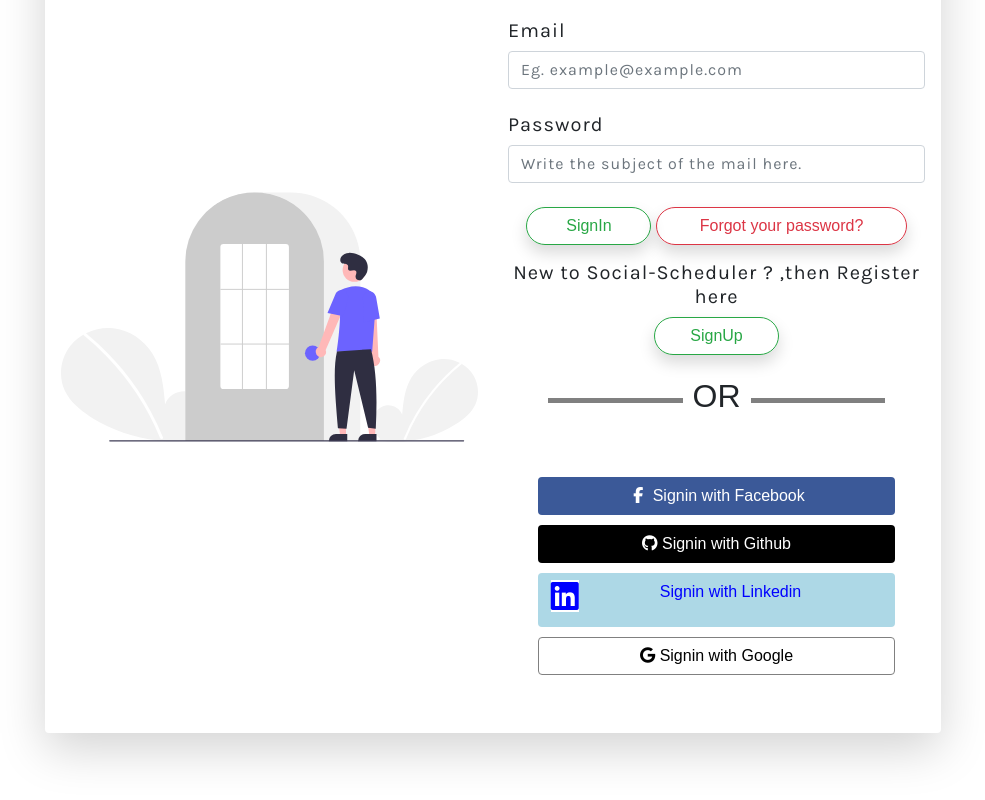
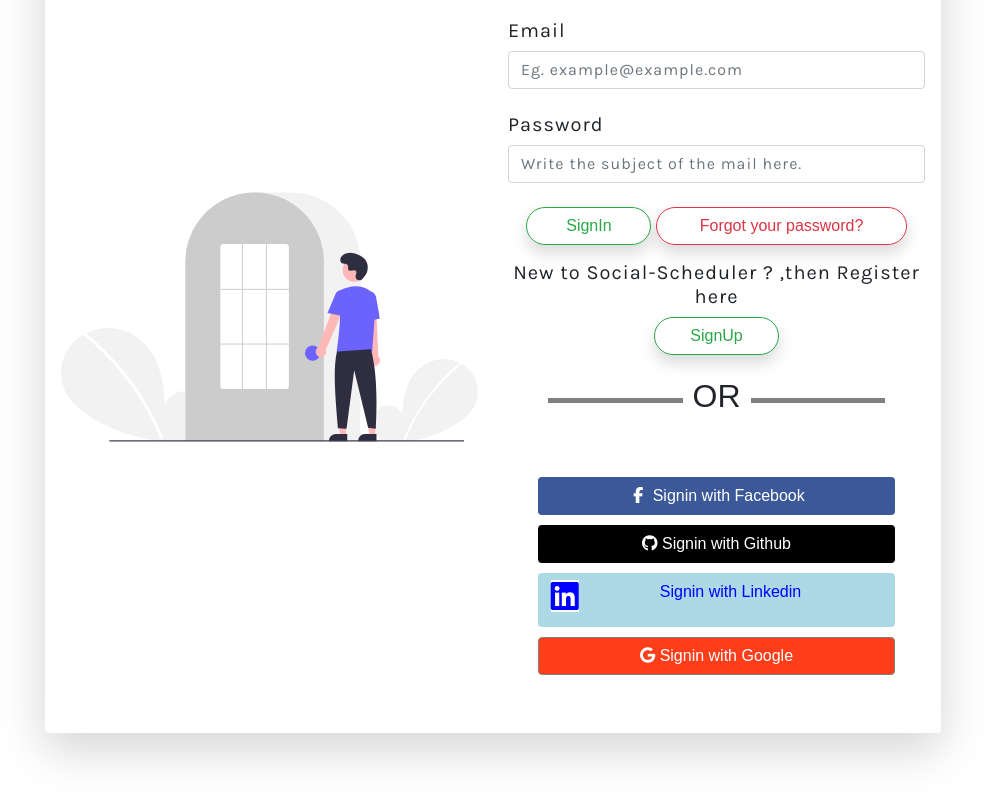
Before and after one commit to anushbhatia/Social-Scheduler, a React (Create React App) app: page /signin in a window 1280 px wide. Shown: the part 306-1106 px from the top of the page, without its empty margins (147-1132 px from the left). Built offline with nearby package versions, Linux system fonts and the light colour scheme.

Commit message:
added the icon props

```diff
--- a/src/components/Signin.jsx
+++ b/src/components/Signin.jsx
@@ -29,20 +29,19 @@
 
 `;
 
-const LinkedinLinkContent = styled.p`
-  fontsize:18;
-  text-align:center;
-`;
+// const LinkedinLinkContent = styled.p`
+//   text-align:center;
+// `;
 
-const LinkedinIcon = styled.i`
-  font-size:32px;
-  color:blue;
-  float:left;
-  background-color:white;
-  &:hover{
-    color:black
-  }
-`;
+// const LinkedinIcon = styled.i`
+//   font-size:32px;
+//   color:blue;
+//   float:left;
+//   background-color:white;
+//   &:hover{
+//     color:black
+//   }
+// `;
 
 const DisplayForLinks = styled.div`
   display: inline;
@@ -77,6 +76,22 @@
   &:hover{
     background-color:${props => props.hoverBgColor};
     color:${props => props.hoverColor};
+  }
+  i{
+    font-size:${props => props.IconSize};
+    color:${props => props.IconColor};
+    float:${props => props.IconFloat};
+    background-color:${props => props.IconBgColor};
+  }
+  i &:hover{
+    color:${props => props.hoverIconColor};
+  }
+  p{
+    color:${props => props.contentColor};
+    text-align:${props => props.contentTextAlign};
+  }
+  p &:hover{
+    color:${props => props.hoverContentColor};
   }
 
 `;
@@ -229,22 +244,40 @@
                               </Seperator>
                               <DisplayForLinks >
                                   <li>
-                                    <AuthLink  color ="white" bgColor="#3B5998" href="#" className="btn">
+                                    <AuthLink
+                                      color ="white" bgColor="#3B5998"
+                                      href="#" className="btn"
+                                    >
                                       <i className="fa fa-facebook fa-fw"></i> Signin with Facebook
                                     </AuthLink>
                                   </li>
                                   <li >
-                                    <AuthLink bgColor="black" color="white" hoverBgColor="darkgrey" href="#" className=" btn">
+                                    <AuthLink
+                                      bgColor="black" color="white"
+                                      hoverBgColor="darkgrey" href="#"
+                                      className=" btn"
+                                    >
                                       <i className="fa fa-github "></i> Signin with Github
                                     </AuthLink>
                                   </li>
                                   <li >
-                                    <AuthLink color="blue" bgColor="lightblue" href="#" className=" btn">
-                                      <LinkedinIcon className="fa fa-linkedin-square " ></LinkedinIcon><LinkedinLinkContent >Signin with Linkedin</LinkedinLinkContent>
+                                    <AuthLink
+                                      color="blue" bgColor="lightblue"
+                                      href="#" className=" btn"
+                                      contentTextAlign="center" IconSize="32px"
+                                      IconColor="blue" IconFloat="left"
+                                      IconBgColor="white" hoverIconColor="black"
+                                    >
+                                      <i className="fa fa-linkedin-square " /><p >Signin with Linkedin</p>
                                     </AuthLink >
                                   </li>
                                   <li >
-                                    <AuthLink color="black" bgColor="white" border="1px solid gray" hoverBgColor="darkgray" href="#" className=" btn">
+                                    <AuthLink
+                                      color="white" bgColor="#FE3E1B"
+                                      border="1px solid gray" hoverBgColor="#DE3D1F"
+                                      href="#" className=" btn"
+                                      IconColor="white" hoverIconColor="black"
+                                    >
                                       <i className="fa fa-google "></i> Signin with Google
                                     </AuthLink>
                                   </li>
```
